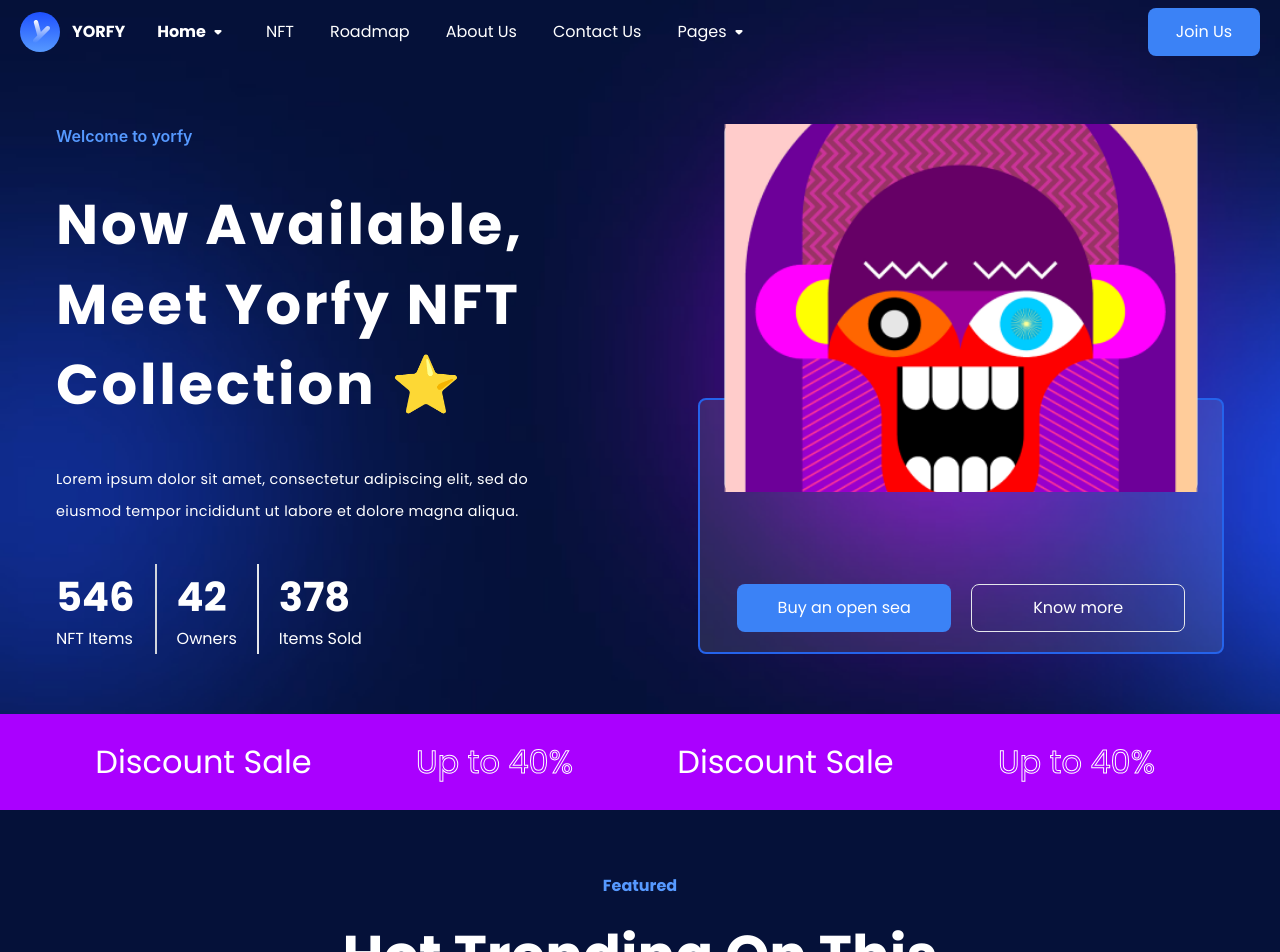
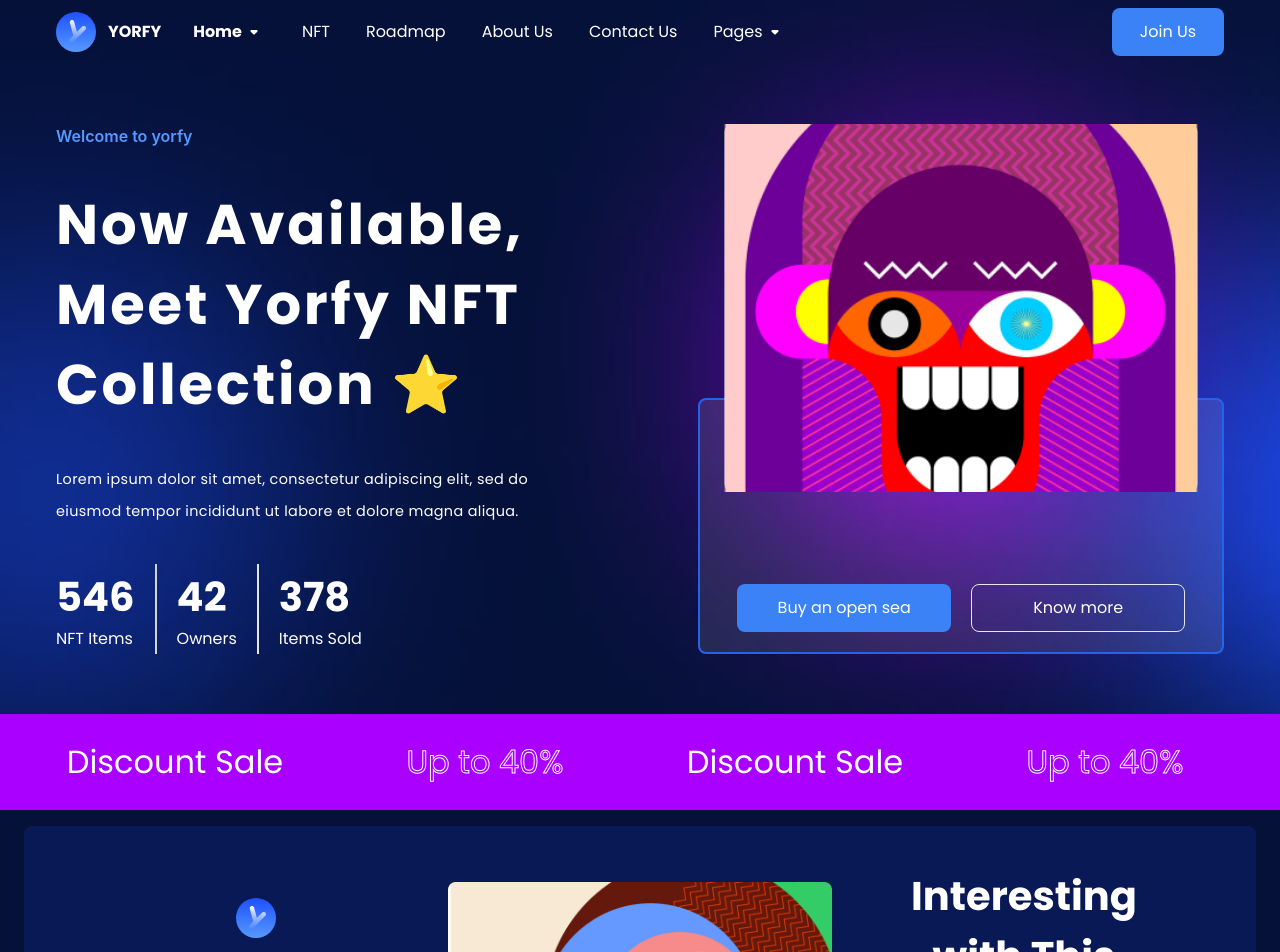
Before and after one commit to Faizi-Devops/yourty-complete, a React (Create React App) app in the folder week4day1/: page / in a window 1280 px wide. Shown: the top 952 px of the page. Built offline with nearby package versions, Linux system fonts and the light colour scheme; a web font is replaced by a local one.

Commit message:
new changing

```diff
--- a/week4day1/src/App.js
+++ b/week4day1/src/App.js
@@ -16,6 +16,8 @@ import Shop from './components/Shop';
 
 function App() {
   return (
+    <div>
+      <Section />
     <div className='container mx-auto'>
     <div>
       {/* <Newsletter /> */}
@@ -27,17 +29,20 @@ function App() {
       {/* <Shop /> */}
       {/* <Navbar /> */}
 
-      <Section />
-      <Featured />
+
+
       <Eyescard />
 
       <Collection />
       <Cards />
       <Button />
       <Shop />
+      </div>
+      </div>
       <div className='pt-[3.5rem]'>
       <Discount />
       </div>
+      <div className='container mx-auto'>
       <div className='pt-[4rem]'>
       <Logos />
       </div>
@@ -46,12 +51,9 @@ function App() {
 
       </div>
       <div>
+
         <Footer />
-      </div>
-
-
-
-
+    </div>
     </div>
     </div>
   );
--- a/week4day1/src/components/Discount.js
+++ b/week4day1/src/components/Discount.js
@@ -2,7 +2,7 @@ const Discount = () =>{
     return(
         <div>
         <div className="bg-[#AA00FF]">
-            <div className="lg:px-[58px] px-[1rem] md:px-[2.5rem]  py-[24px]">
+            <div className="lg:px-[20px] px-[1rem] md:px-[2.5rem] container mx-auto  py-[24px]">
 
 
             <div className="grid lg:grid-cols-4 md:grid-cols-4 grid-cols-2">
--- a/week4day1/src/components/Navbar.js
+++ b/week4day1/src/components/Navbar.js
@@ -1,7 +1,7 @@
 import Dropdown from "./Dropdown";
 
 const Navbar = () => {
-    return <nav className='flex justify-between  items-center py-2 px-5 container mx-auto'>
+    return <nav className='flex justify-between  items-center py-2 lg:px-14 px-4 md:px-14 '>
     <div className='flex justify-between items-center'>
       <div className='flex justify-between items-center gap-3'><img src="Logo.svg" alt="yorfee" /><span className='font-bold font text-white hover:cursor-pointer hover:text-gray-600'>YORFY</span></div>
         <ul className='lg:flex justify-between items-center gap-5 ml-6 hidden'>
--- a/week4day1/src/components/Section.js
+++ b/week4day1/src/components/Section.js
@@ -3,7 +3,8 @@ import Navbar from "./Navbar";
 
 const Section = () => {
     return( <div className="backimage">
-    <Navbar />
+      <div className="container mx-auto">
+    <Navbar  />
     <div className='flex justify-start  items-center gap-10 sm:gap-0 flex-col sm:flex-row pt-10  md:my-5 sm:my-3 md:px-14  px-[1rem]'>
 
 
@@ -46,9 +47,11 @@ const Section = () => {
     </div>
   </div>
   <div className="pt-10">
-  <Discount />
+
 
   </div>
+  </div>
+  <Discount />
   </div>
     )
 };
```
